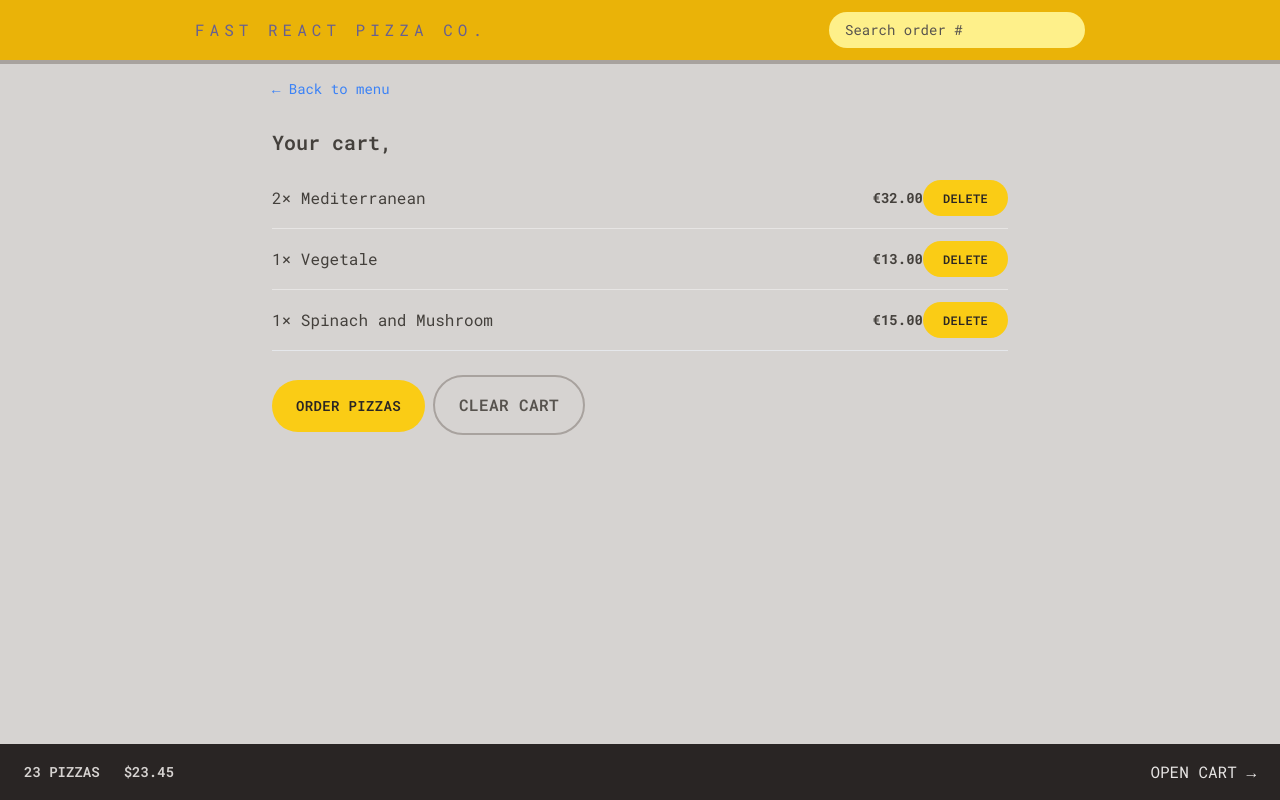
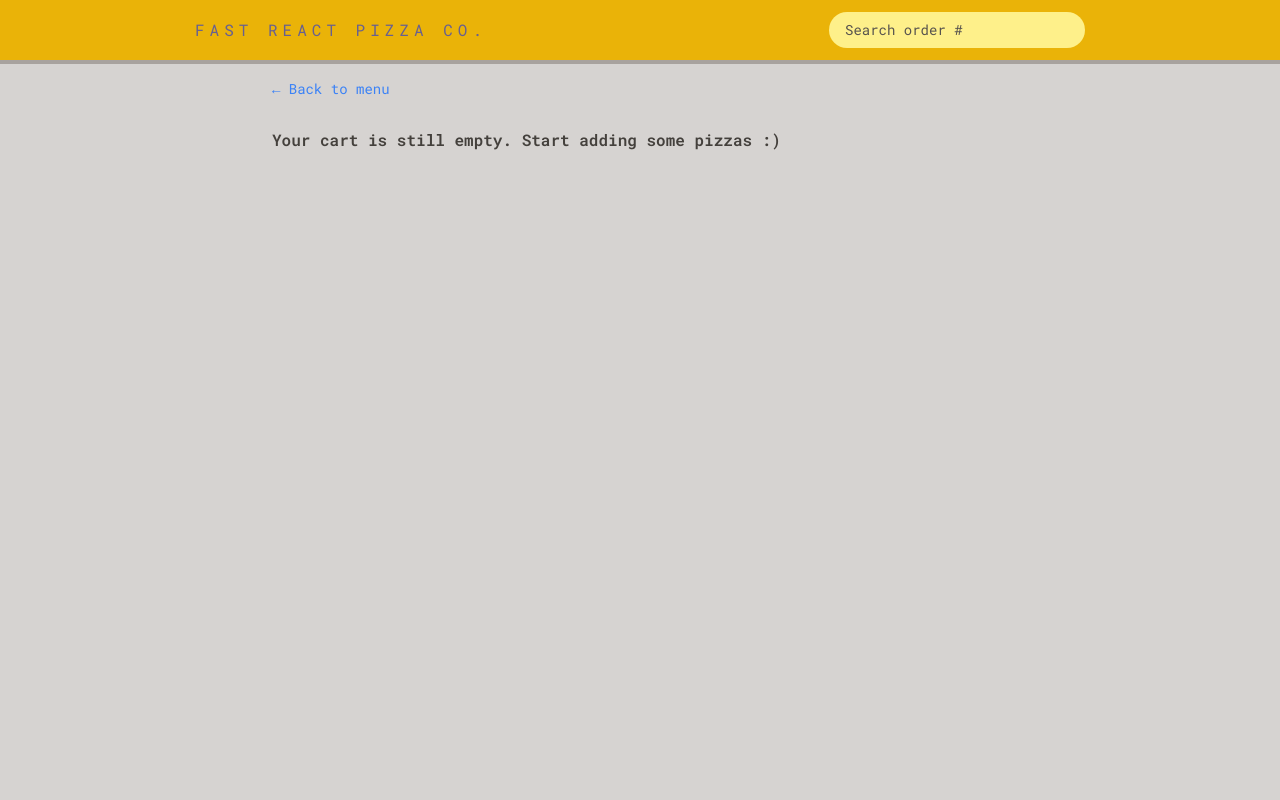
Before and after one commit to 1vaPetkova/fast-react-pizza, a React (Vite) app: page /cart in a window 1280 px wide. Built offline with nearby package versions, Linux system fonts and the light colour scheme.

Commit message:
implement basic cart functions

```diff
--- a/src/features/cart/Cart.jsx
+++ b/src/features/cart/Cart.jsx
@@ -1,37 +1,17 @@
 import LinkButton from '../../ui/LinkButton';
 import Button from '../../ui/Button';
 import CartItem from './CartItem';
-import { useSelector } from 'react-redux';
-
-const fakeCart = [
-  {
-    pizzaId: 12,
-    name: 'Mediterranean',
-    quantity: 2,
-    unitPrice: 16,
-    totalPrice: 32,
-  },
-  {
-    pizzaId: 6,
-    name: 'Vegetale',
-    quantity: 1,
-    unitPrice: 13,
-    totalPrice: 13,
-  },
-  {
-    pizzaId: 11,
-    name: 'Spinach and Mushroom',
-    quantity: 1,
-    unitPrice: 15,
-    totalPrice: 15,
-  },
-];
+import { useSelector, useDispatch } from 'react-redux';
+import { clearCart, getCart } from './cartSlice';
+import EmptyCart from './EmptyCart';
 
 function Cart() {
   const username = useSelector((state) => state.user.username);
+  const dispatch = useDispatch();
 
-  const cart = fakeCart;
+  const cart = useSelector(getCart);
 
+  if (!cart.length) return <EmptyCart />;
   return (
     <div className="px-4 py-3">
       <LinkButton to="/menu">&larr; Back to menu</LinkButton>
@@ -40,14 +20,16 @@ function Cart() {
 
       <ul className="mt-3 divide-y divide-stone-200 border-b">
         {cart.map((item) => (
-          <CartItem item={item} key={item.key}></CartItem>
+          <CartItem item={item} key={item.pizzaId}></CartItem>
         ))}
       </ul>
       <div className="mt-6 space-x-2">
         <Button to="/order/new" type="primary">
           Order pizzas
         </Button>
-        <Button type="secondary">Clear cart</Button>
+        <Button type="secondary" onClick={() => dispatch(clearCart())}>
+          Clear cart
+        </Button>
       </div>
     </div>
   );
--- a/src/features/cart/CartItem.jsx
+++ b/src/features/cart/CartItem.jsx
@@ -1,8 +1,13 @@
-import Button from '../../ui/Button';
 import { formatCurrency } from '../../utilities/helpers';
+import DeleteItem from './DeleteItem';
+import UpdateItemQuantity from './UpdateItemQuantity';
+import { useSelector } from 'react-redux';
+import { getCurrentQuantityById } from './cartSlice';
 
 function CartItem({ item }) {
   const { pizzaId, name, quantity, totalPrice } = item;
+
+  const currentQuantity = useSelector(getCurrentQuantityById(pizzaId));
 
   return (
     <li className="py-3 sm:flex sm:items-center sm:justify-between sm:gap-6">
@@ -10,8 +15,12 @@ function CartItem({ item }) {
         {quantity}&times; {name}
       </p>
       <div className="flex items-center justify-between ">
-        <p className="text-sm font-bold">{formatCurrency(totalPrice)}</p>
-        <Button type="small">Delete</Button>
+        <p className="px-4 text-sm font-bold">{formatCurrency(totalPrice)}</p>
+        <UpdateItemQuantity
+          pizzaId={pizzaId}
+          currentQuantity={currentQuantity}
+        />
+        <DeleteItem id={pizzaId} />
       </div>
     </li>
   );
--- a/src/features/cart/CartOverview.jsx
+++ b/src/features/cart/CartOverview.jsx
@@ -1,11 +1,17 @@
 import { Link } from 'react-router-dom';
+import { useSelector } from 'react-redux';
+import { getTotalCartPrice, getTotalCartQty } from './cartSlice';
 
 function CartOverview() {
+  const totalCartQuantity = useSelector(getTotalCartQty);
+  const totalPrice = useSelector(getTotalCartPrice);
+
+  if (!totalCartQuantity) return null;
   return (
     <div className="flex items-center justify-between bg-stone-800 px-4 py-4 uppercase text-stone-200 sm:px-6 md:text-base">
       <p className="space-x-4 text-sm font-semibold text-stone-300 sm:space-x-6">
-        <span>23 pizzas</span>
-        <span>$23.45</span>
+        <span>{totalCartQuantity} pizzas</span>
+        <span>${Number(totalPrice).toFixed(2)}</span>
       </p>
       <Link to="/cart">Open cart &rarr;</Link>
     </div>
--- /dev/null
+++ b/src/features/cart/DeleteItem.jsx
@@ -0,0 +1,13 @@
+import Button from '../../ui/Button';
+import { deleteItem } from './cartSlice';
+import { useDispatch } from 'react-redux';
+function DeleteItem({ id }) {
+  const dispatch = useDispatch();
+  return (
+    <Button type="small" onClick={() => dispatch(deleteItem(id))}>
+      Delete
+    </Button>
+  );
+}
+
+export default DeleteItem;
--- a/src/features/cart/EmptyCart.jsx
+++ b/src/features/cart/EmptyCart.jsx
@@ -1,11 +1,14 @@
 import { Link } from 'react-router-dom';
+import LinkButton from '../../ui/LinkButton';
 
 function EmptyCart() {
   return (
-    <div>
-      <Link to="/menu">&larr; Back to menu</Link>
+    <div className="px-4 py-3">
+      <LinkButton to="/menu">&larr; Back to menu</LinkButton>
 
-      <p>Your cart is still empty. Start adding some pizzas :)</p>
+      <p className="mt-7 font-semibold">
+        Your cart is still empty. Start adding some pizzas :)
+      </p>
     </div>
   );
 }
--- /dev/null
+++ b/src/features/cart/UpdateItemQuantity.jsx
@@ -0,0 +1,26 @@
+import Button from '../../ui/Button';
+import { useDispatch } from 'react-redux';
+import { decreaseItemQuantity, increaseItemQuantity } from './cartSlice';
+
+function UpdateItemQuantity({ pizzaId, currentQuantity }) {
+  const dispatch = useDispatch();
+  return (
+    <div className="flex items-center gap-2">
+      <Button
+        type="round"
+        onClick={() => dispatch(increaseItemQuantity(pizzaId))}
+      >
+        +
+      </Button>
+      <span>{currentQuantity}</span>
+      <Button
+        type="round"
+        onClick={() => dispatch(decreaseItemQuantity(pizzaId))}
+      >
+        -
+      </Button>
+    </div>
+  );
+}
+
+export default UpdateItemQuantity;
--- a/src/features/cart/cartSlice.js
+++ b/src/features/cart/cartSlice.js
@@ -2,15 +2,7 @@ import { createSlice } from '@reduxjs/toolkit';
 
 const initialState = {
   //   cart: [],
-  cart: [
-    {
-      pizzaId: 12,
-      name: 'Mediterranean',
-      quantity: 2,
-      unitPrice: 16,
-      totalPrice: 32,
-    },
-  ],
+  cart: [],
 };
 
 const cartSlice = createSlice({
@@ -38,6 +30,10 @@ const cartSlice = createSlice({
         item.quantity--;
         item.totalPrice = item.quantity * item.unitPrice;
       }
+
+      if (item.quantity === 0) {
+        cartSlice.caseReducers.deleteItem(state, action);
+      }
     },
     clearCart(state, action) {
       state.cart = [];
@@ -54,3 +50,14 @@ export const {
 } = cartSlice.actions;
 
 export default cartSlice.reducer;
+
+export const getCart = (state) => state.cart.cart;
+
+export const getTotalCartQty = (state) =>
+  state.cart.cart.reduce((sum, item) => sum + item.quantity, 0);
+
+export const getTotalCartPrice = (state) =>
+  state.cart.cart.reduce((sum, item) => sum + item.totalPrice, 0);
+
+export const getCurrentQuantityById = (id) => (state) =>
+  state.cart.cart.find((item) => item.pizzaId === id)?.quantity ?? null;
--- a/src/features/menu/MenuItem.jsx
+++ b/src/features/menu/MenuItem.jsx
@@ -1,11 +1,16 @@
 import Button from '../../ui/Button';
 import { formatCurrency } from '../../utilities/helpers';
-import { useDispatch } from 'react-redux';
-import { addItem } from '../cart/cartSlice';
+import { useDispatch, useSelector } from 'react-redux';
+import { addItem, getCurrentQuantityById } from '../cart/cartSlice';
+import DeleteItem from '../cart/DeleteItem';
+import UpdateItemQuantity from '../cart/UpdateItemQuantity';
 
 function MenuItem({ pizza }) {
+  const dispatch = useDispatch();
+
   const { id, name, unitPrice, ingredients, soldOut, imageUrl } = pizza;
-  const dispatch = useDispatch();
+
+  const currentQuantity = useSelector(getCurrentQuantityById(id));
 
   function handleAddToCart() {
     const newItem = {
@@ -37,7 +42,16 @@ function MenuItem({ pizza }) {
               Sold out
             </p>
           )}
-          {!soldOut && (
+          {currentQuantity && (
+            <div className="flex items-center gap-2 sm:gap-8">
+              <UpdateItemQuantity
+                pizzaId={id}
+                currentQuantity={currentQuantity}
+              />
+              <DeleteItem id={id} />
+            </div>
+          )}
+          {!soldOut && !currentQuantity && (
             <Button type="small" onClick={handleAddToCart}>
               Add to cart
             </Button>
--- a/src/ui/Button.jsx
+++ b/src/ui/Button.jsx
@@ -10,12 +10,13 @@ function Button({ children, disabled, to, type, onClick }) {
   const styles = {
     primary: `${base} text-sm px-4 py-3 sm:px-6 sm:py-4`,
     small: `${base} px-4 py-2 md:px-5 md:py-2.5 text-xs`,
-    secondary: `inline-block rounded-full border-2 border-stone-400
+    secondary: ` text-sm inline-block rounded-full border-2 border-stone-400
     font-semibold uppercase tracking-wide
     text-stone-600 transition-colors duration-300
     hover:bg-stone-500 focus:outline-none focus:ring
     focus:ring-stone-200 focus:ring-offset-4
     disabled:cursor-not-allowed  px-4 py-2.5 md:px-6 md:py-4`,
+    round: `${base} py-1 px-2.5 md:px-3.5 md:py-2 text-sm`,
   };
   if (to) {
     return (
```
